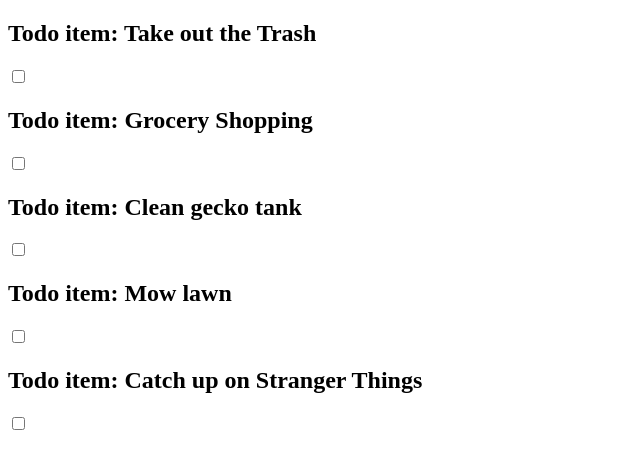
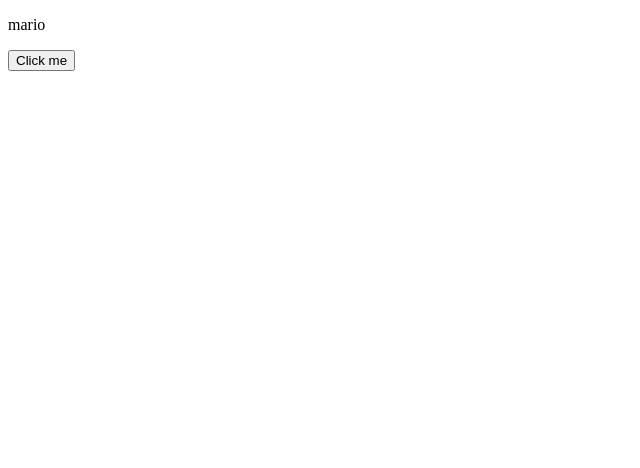
Before and after one commit to robscafe433/https---github.com-robscafe433-react-to-do-list, a React (Create React App) app: page / in a window 1280 px wide. Shown: the top 468 px of the page, without its empty margins (0-640 px from the left). Built offline with nearby package versions, Linux system fonts and the light colour scheme.

Commit message:
Practicing the use of hooks, useState. Learned that difference between state/setState and useState is when using class components and functional components.

```diff
--- a/src/App.js
+++ b/src/App.js
@@ -1,13 +1,20 @@
-import React from "react";
-import TodoItem from "./Components/TodoItem";
-import todoData from "./todoData";
+import { useState } from "react";
 
 const App = () => {
-  const todoItems = todoData.map((item) => {
-    return <TodoItem key={item.id} item={item} />;
-  });
+  // let name = "mario";
+  const [name, setName] = useState("mario");
 
-  return <div>{todoItems}</div>;
+  const handleClick = () => {
+    setName("luigi");
+    console.log(name);
+  };
+
+  return (
+    <div>
+      <p>{name}</p>
+      <button onClick={handleClick}>Click me</button>
+    </div>
+  );
 };
 
 export default App;
--- a/src/Components/TodoItem.js
+++ b/src/Components/TodoItem.js
@@ -1,11 +1,16 @@
 import React from "react";
 
 const TodoItem = (props) => {
-  console.log(props);
   return (
     <div>
-      <h2>Todo item: {props.item.text}</h2>
-      <input type="checkbox" />
+      <input
+        type="checkbox"
+        checked={props.item.completed}
+        onChange={(event) => {
+          props.handleChange(props.item.id);
+        }}
+      />
+      <p>{props.item.text}</p>
     </div>
   );
 };
```
Also changed, not shown: src/Components/Joke.js (+7 -6 lines), src/Components/Product.js (deleted, +0 -13 lines).
